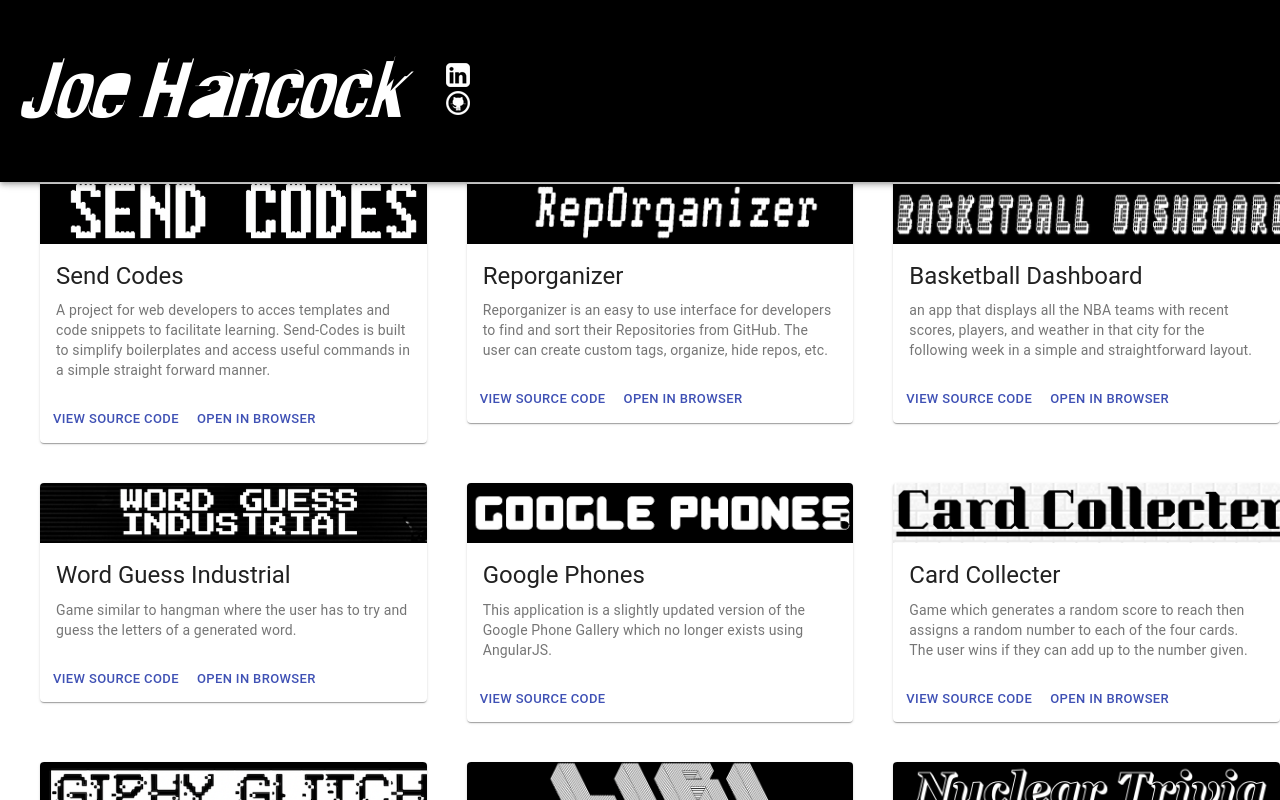
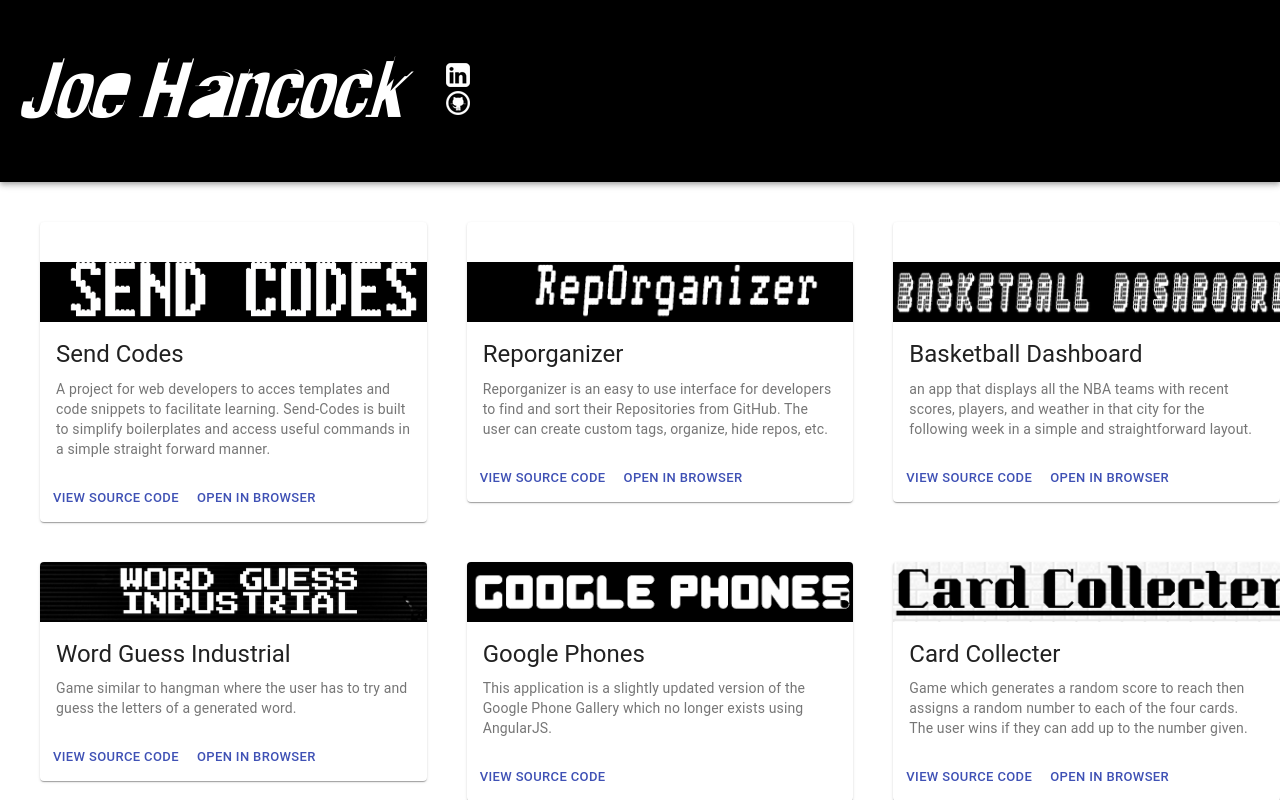
Before and after one commit to JoeHancock1995/Portfolio-React, a React (Create React App) app: page / in a window 1280 px wide. Shown: the top 800 px of the page. Built offline with nearby package versions, Linux system fonts and the light colour scheme.

Commit message:
changed the header

```diff
--- a/src/components/Layout/Header.js
+++ b/src/components/Layout/Header.js
@@ -1,33 +1,14 @@
 import React from 'react';
 import AppBar from '@material-ui/core/AppBar';
 import Toolbar from '@material-ui/core/Toolbar';
-import useScrollTrigger from '@material-ui/core/useScrollTrigger';
-import Slide from '@material-ui/core/Slide';
 import './Layout.css';
 import linkedin from './vectors/linkedin-6-48.png';
 import github from './vectors/github-10-48.png';
 
-
-function HideOnScroll(props) {
-  const { children, window } = props;
-  // Note that you normally won't need to set the window ref as useScrollTrigger
-  // will default to window.
-  // This is only being set here because the demo is in an iframe.
-  const trigger = useScrollTrigger({ target: window ? window() : undefined });
-
-  return (
-    <Slide appear={false} direction="down" in={!trigger}>
-      {children}
-    </Slide>
-  );
-}
-
-
 export default function HideAppBar(props) {
   return (
     <React.Fragment>
-      <HideOnScroll {...props}>
-        <AppBar >
+      <AppBar position="static">
       <Toolbar className='header'>
         <h1>Joe Hancock</h1>
           <nav className="vectors">
@@ -44,8 +25,6 @@ export default function HideAppBar(props) {
           </nav>
         </Toolbar>
       </AppBar>
-      </HideOnScroll>
-      <Toolbar />
     </React.Fragment>
   );
 }
--- a/src/components/Projects/Cards/Card1.js
+++ b/src/components/Projects/Cards/Card1.js
@@ -18,7 +18,7 @@ const useStyles = makeStyles({
   media: {
     height: 60,
     width: 400,
-    marginTop: 80,
+    marginTop: 40,
   },
 });
 
--- a/src/components/Projects/Cards/Card2.js
+++ b/src/components/Projects/Cards/Card2.js
@@ -18,7 +18,7 @@ const useStyles = makeStyles({
   media: {
     height: 60,
     width: 400,
-    marginTop: 80,
+    marginTop: 40,
   },
 });
 
--- a/src/components/Projects/Cards/Card3.js
+++ b/src/components/Projects/Cards/Card3.js
@@ -19,7 +19,7 @@ const useStyles = makeStyles({
   media: {
     height: 60,
     width: 400,
-    marginTop: 80,
+    marginTop: 40,
   },
 });
 
```
Lines whose indentation alone changed are shown as unchanged.
